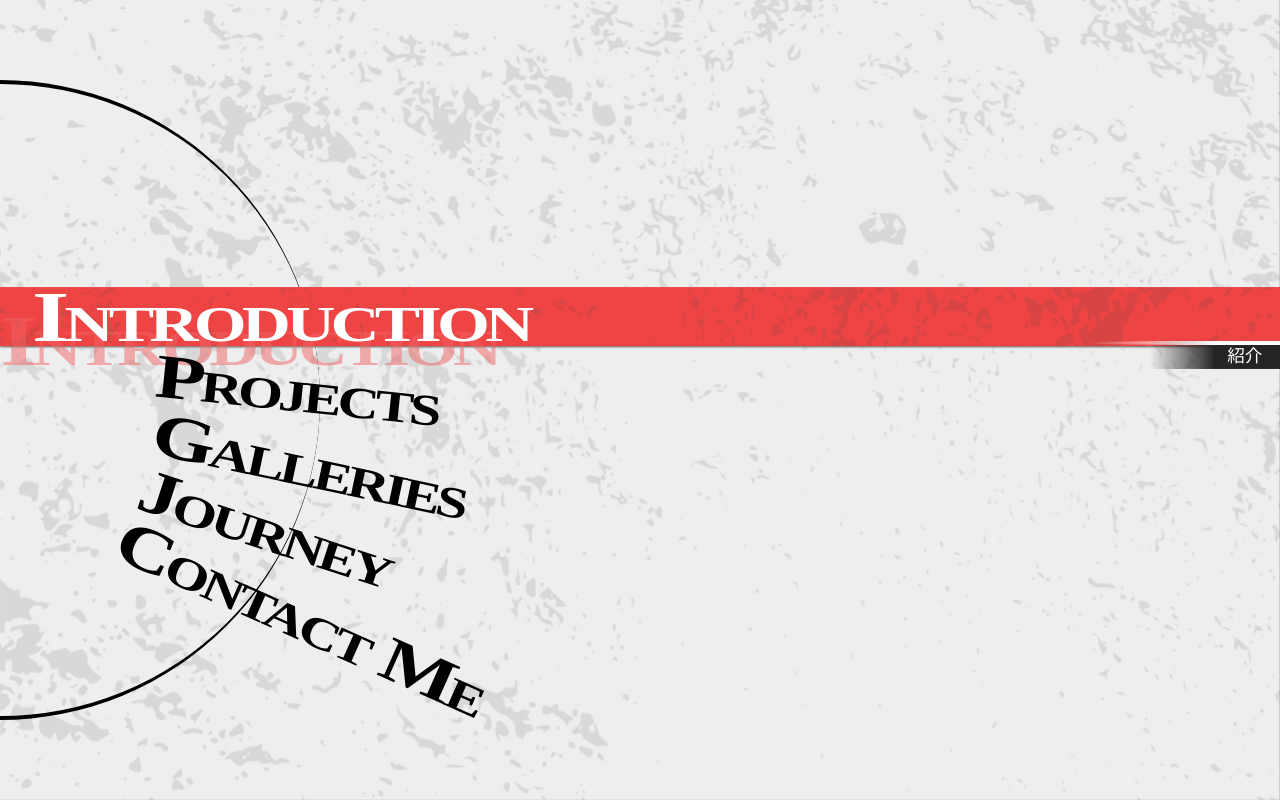
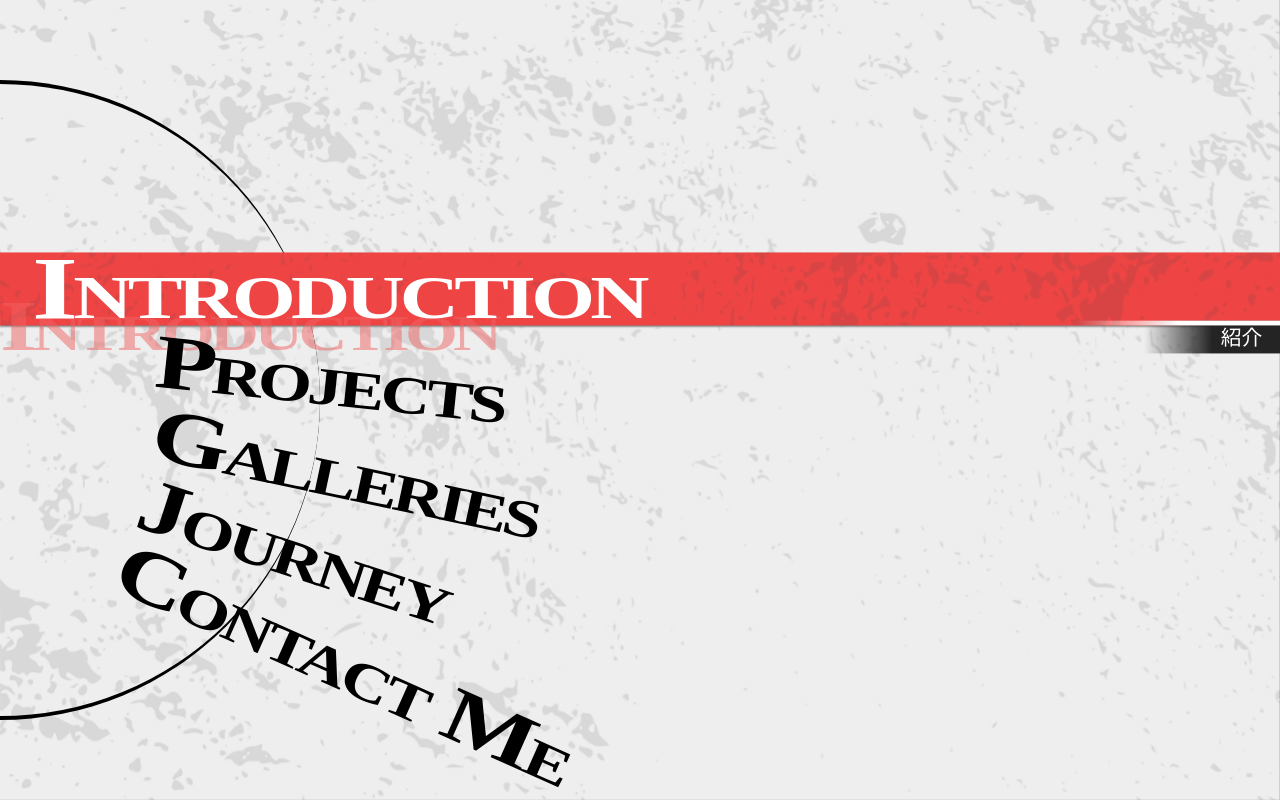
Before and after one commit to lluuvvii/my-personal-web-nextjs, a Next.js app: page /menutest in a window 1280 px wide. Built offline with nearby package versions, Linux system fonts and the light colour scheme.

Commit message:
update font size

```diff
--- a/src/app/components/selectMenu/Menus.tsx
+++ b/src/app/components/selectMenu/Menus.tsx
@@ -203,7 +203,7 @@ export default function SelectMenu() {
                   sx={{
                     position: 'absolute',
                     top: '100%',
-                    translate: '0% -18%',
+                    translate: '0% -15%',
                     right: '0vw',
                     background: 'linear-gradient(90deg, transparent, #242424, #242424)',
                     paddingRight: { xs: '0.5rem', sm: '0.7rem', md: '0.9rem', lg: '1.1rem' },
@@ -213,10 +213,8 @@ export default function SelectMenu() {
                     sx={{
                       position: 'absolute',
                       left: '-50%',
-                      width: '200%',
+                      width: '150%',
                       height: '15%',
-                      borderTopLeftRadius: '50%',
-                      borderBottomLeftRadius: '50%',
                       background: 'linear-gradient(90deg, transparent, white, white)'
                     }}
                   />
@@ -224,7 +222,7 @@ export default function SelectMenu() {
                     variant='body1'
                     sx={{
                       marginTop: '5%',
-                      fontSize: { xs: '0.5rem', sm: '0.7rem', md: '0.9rem', lg: '1.1rem' },
+                      fontSize: { xs: '0.7rem', sm: '0.9rem', md: '1.1rem', lg: '1.3rem' },
                       color: 'white',
                       fontVariant: 'small-caps',
                     }}>
@@ -237,7 +235,7 @@ export default function SelectMenu() {
                 sx={{
                   left: leftTextPosition,
                   position: 'relative',
-                  fontSize: { xs: '1.5rem', sm: '2rem', md: '2.5rem', lg: '3rem' },
+                  fontSize: { xs: '1.7rem', sm: '2.4rem', md: '3.1rem', lg: '3.7rem' },
                   transform: selectedIndex === index && completeAnimation1 ? 'scale(2, 1.5)' : 'scale(1.7, 1.3)',
                   fontVariant: 'small-caps',
                   fontWeight: 'bold',
```
